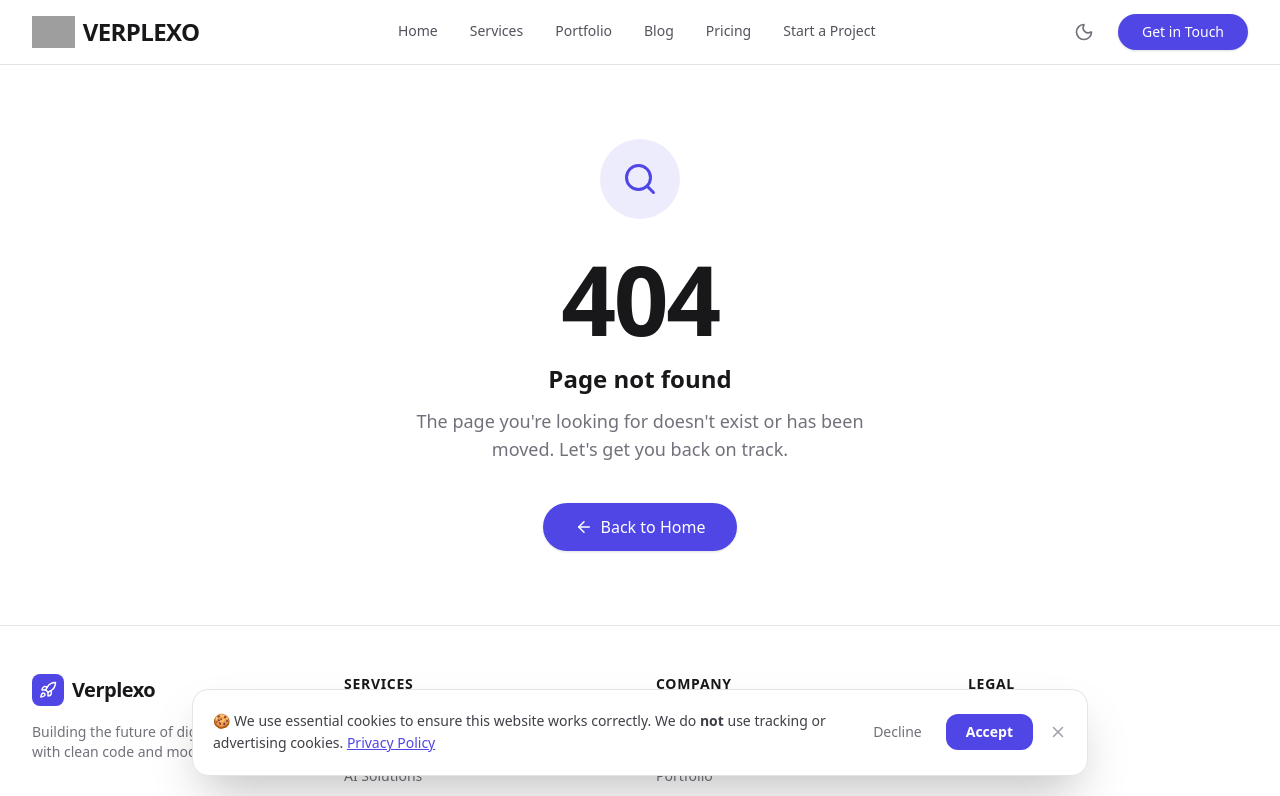
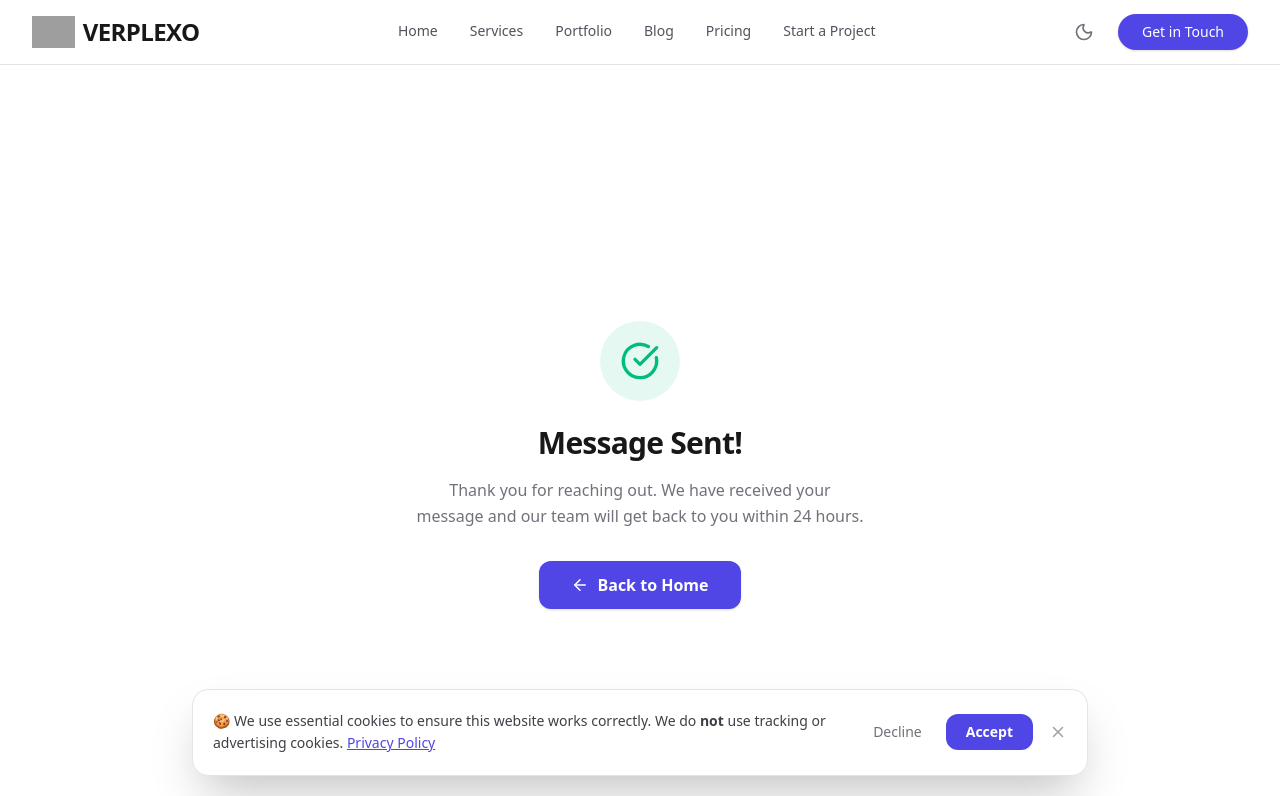
Before and after one commit to Ayush4307/Verplexo, a React (Vite) app: page /thank-you in a window 1280 px wide. Shown: the top 796 px of the page. Built offline with nearby package versions, Linux system fonts and the light colour scheme; grey boxes are pictures that could not be loaded.

Commit message:
feat: add dedicated /thank-you page for form success tracking

```diff
--- a/src/App.tsx
+++ b/src/App.tsx
@@ -15,6 +15,7 @@ const ServicesPage  = lazy(() => import('./pages/ServicesPage').then(m => ({ def
 const PortfolioPage = lazy(() => import('./pages/PortfolioPage').then(m => ({ default: m.PortfolioPage })))
 const DashboardPage = lazy(() => import('./pages/DashboardPage').then(m => ({ default: m.DashboardPage })))
 const ContactPage   = lazy(() => import('./pages/ContactPage').then(m => ({ default: m.ContactPage })))
+const ThankYouPage  = lazy(() => import('./pages/ThankYouPage').then(m => ({ default: m.ThankYouPage })))
 const BlogPage      = lazy(() => import('./pages/BlogPage').then(m => ({ default: m.BlogPage })))
 const BlogPostPage  = lazy(() => import('./pages/BlogPostPage').then(m => ({ default: m.BlogPostPage })))
 const AboutPage     = lazy(() => import('./pages/AboutPage').then(m => ({ default: m.AboutPage })))
@@ -44,6 +45,7 @@ function AnimatedRoutes() {
             <Route path="/blog"      element={<BlogPage />} />
             <Route path="/blog/:slug" element={<BlogPostPage />} />
             <Route path="/contact"   element={<ContactPage />} />
+            <Route path="/thank-you" element={<ThankYouPage />} />
             <Route path="/about"     element={<AboutPage />} />
             <Route path="/careers"   element={<CareersPage />} />
             <Route path="/privacy"   element={<PrivacyPage />} />
--- a/src/components/home/ContactForm.tsx
+++ b/src/components/home/ContactForm.tsx
@@ -3,6 +3,7 @@ import { motion } from 'framer-motion'
 import { fadeIn } from '../../utils/motion'
 import { validateContactForm, hasErrors, sanitize } from '../../utils/validation'
 import type { ValidationErrors } from '../../utils/validation'
+import { useNavigate } from 'react-router-dom'
 
 export function ContactForm() {
   const [formData, setFormData] = useState({
@@ -14,8 +15,8 @@ export function ContactForm() {
   const [honeypot, setHoneypot] = useState('')
   const [fieldErrors, setFieldErrors] = useState<ValidationErrors>({})
   const [isSubmitting, setIsSubmitting] = useState(false)
-  const [isSuccess, setIsSuccess] = useState(false)
   const [error, setError] = useState('')
+  const navigate = useNavigate()
 
   const handleChange = (e: React.ChangeEvent<HTMLInputElement | HTMLTextAreaElement>) => {
     const { name, value } = e.target
@@ -34,12 +35,11 @@ export function ContactForm() {
   const handleSubmit = async (e: React.FormEvent) => {
     e.preventDefault()
     setError('')
-    setIsSuccess(false)
 
     // Honeypot check — bots fill this hidden field, real users don't
     if (honeypot) {
       // Silently pretend success so bots think it worked
-      setIsSuccess(true)
+      navigate('/thank-you')
       return
     }
 
@@ -69,8 +69,8 @@ export function ContactForm() {
       })
 
       if (response.ok) {
-        setIsSuccess(true)
         setFormData({ firstName: '', lastName: '', email: '', message: '' })
+        navigate('/thank-you')
       } else {
         setError('Something went wrong. Please try again.')
       }
@@ -207,14 +207,6 @@ export function ContactForm() {
               </div>
             )}
 
-            {isSuccess && (
-              <div className="rounded-md bg-green-50 dark:bg-green-900/20 border border-green-200 dark:border-green-800 p-4">
-                <p className="text-sm font-medium text-green-800 dark:text-green-400">
-                  Message sent successfully! We will get back to you soon.
-                </p>
-              </div>
-            )}
-
             <div>
               <button
                 type="submit"
--- a/src/pages/DashboardPage.tsx
+++ b/src/pages/DashboardPage.tsx
@@ -1,7 +1,7 @@
 import { useState } from 'react'
 import { motion, AnimatePresence } from 'framer-motion'
-import { ArrowLeft, ArrowRight, CheckCircle } from 'lucide-react'
-import { Link } from 'react-router-dom'
+import { ArrowLeft, ArrowRight } from 'lucide-react'
+import { Link, useNavigate } from 'react-router-dom'
 import { Seo } from '../components/Seo'
 import { StepIndicator } from '../components/wizard/StepIndicator'
 import { Step1ProjectType } from '../components/wizard/Step1ProjectType'
@@ -14,7 +14,6 @@ const FORMSPREE = 'https://formspree.io/f/xpwzgkeo'
 export function DashboardPage() {
   const [step, setStep] = useState(1)
   const [dir, setDir] = useState(1)
-  const [done, setDone] = useState(false)
   const [submitting, setSubmitting] = useState(false)
 
   const [projectType, setProjectType] = useState('')
@@ -23,6 +22,7 @@ export function DashboardPage() {
   const [timeline, setTimeline] = useState('')
   const [name, setName] = useState('')
   const [email, setEmail] = useState('')
+  const navigate = useNavigate()
 
   const canNext = () => {
     if (step === 1) return projectType !== ''
@@ -42,38 +42,12 @@ export function DashboardPage() {
         headers: { 'Content-Type': 'application/json', Accept: 'application/json' },
         body: JSON.stringify({ projectType, budget, timeline, name, email, notes }),
       })
-      setDone(true)
+      navigate('/thank-you')
     } catch {
-      setDone(true) // show success anyway — form will retry
+      navigate('/thank-you') // redirect anyway — form will retry
     } finally {
       setSubmitting(false)
     }
-  }
-
-  if (done) {
-    return (
-      <div className="bg-white dark:bg-zinc-950 min-h-screen flex items-center justify-center px-4 transition-colors duration-300">
-        <motion.div
-          initial={{ opacity: 0, scale: 0.95 }}
-          animate={{ opacity: 1, scale: 1 }}
-          className="max-w-md w-full text-center"
-        >
-          <div className="w-20 h-20 bg-emerald-500/10 rounded-full flex items-center justify-center mx-auto mb-6">
-            <CheckCircle size={40} className="text-emerald-500" />
-          </div>
-          <h1 className="text-3xl font-extrabold text-zinc-900 dark:text-zinc-50 mb-4">You're all set! 🎉</h1>
-          <p className="text-zinc-500 dark:text-zinc-400 leading-relaxed mb-8">
-            Thanks <strong className="text-zinc-800 dark:text-zinc-200">{name}</strong> — we've received your project request and will send a tailored proposal to <strong className="text-zinc-800 dark:text-zinc-200">{email}</strong> within <strong>24 hours</strong>.
-          </p>
-          <Link
-            to="/"
-            className="inline-flex items-center gap-2 bg-brand text-white font-bold px-8 py-3 rounded-xl hover:bg-brand-hover transition-colors"
-          >
-            Back to Home
-          </Link>
-        </motion.div>
-      </div>
-    )
   }
 
   return (
--- /dev/null
+++ b/src/pages/ThankYouPage.tsx
@@ -0,0 +1,40 @@
+import { CheckCircle, ArrowLeft } from 'lucide-react'
+import { Link } from 'react-router-dom'
+import { Seo } from '../components/Seo'
+import { motion } from 'framer-motion'
+import { scaleUp } from '../utils/motion'
+
+export function ThankYouPage() {
+  return (
+    <div className="bg-white dark:bg-zinc-950 min-h-screen flex items-center justify-center px-4 transition-colors duration-300 py-20">
+      <Seo
+        title="Thank You | Verplexo"
+        description="Thank you for getting in touch with Verplexo. We will be in contact shortly."
+        canonical="/thank-you"
+      />
+      <motion.div
+        variants={scaleUp}
+        initial="hidden"
+        animate="visible"
+        className="max-w-md w-full text-center"
+      >
+        <div className="w-20 h-20 bg-emerald-500/10 rounded-full flex items-center justify-center mx-auto mb-6">
+          <CheckCircle size={40} className="text-emerald-500" />
+        </div>
+        <h1 className="text-3xl font-extrabold text-zinc-900 dark:text-zinc-50 mb-4 tracking-tight">
+          Message Sent!
+        </h1>
+        <p className="text-zinc-500 dark:text-zinc-400 leading-relaxed mb-8">
+          Thank you for reaching out. We have received your message and our team will get back to you within 24 hours.
+        </p>
+        <Link
+          to="/"
+          className="inline-flex items-center gap-2 bg-brand text-white font-bold px-8 py-3 rounded-xl hover:bg-brand-hover transition-colors shadow-sm"
+        >
+          <ArrowLeft size={18} />
+          Back to Home
+        </Link>
+      </motion.div>
+    </div>
+  )
+}
```
